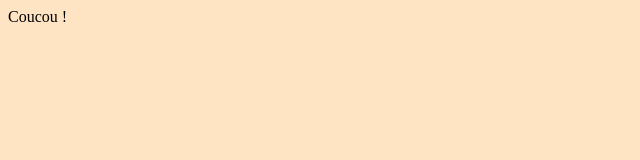
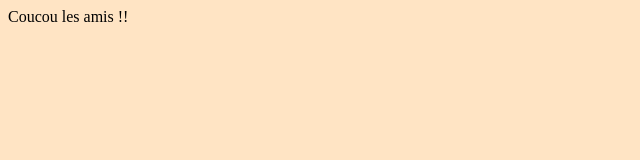
Before and after one commit to dpierru/Sophie, a plain HTML site: page index.html in a window 1280 px wide. Shown: the full height of the page, 0-640 px from the left. Drawn offline with Linux system fonts and the light colour scheme.

Commit message:
changement du texte de la page d'accueil

```diff
--- a/index.html
+++ b/index.html
@@ -8,6 +8,6 @@
     <title>Document</title>
 </head>
 <body>
-    Coucou !
+    Coucou les amis !!
 </body>
 </html>
```
